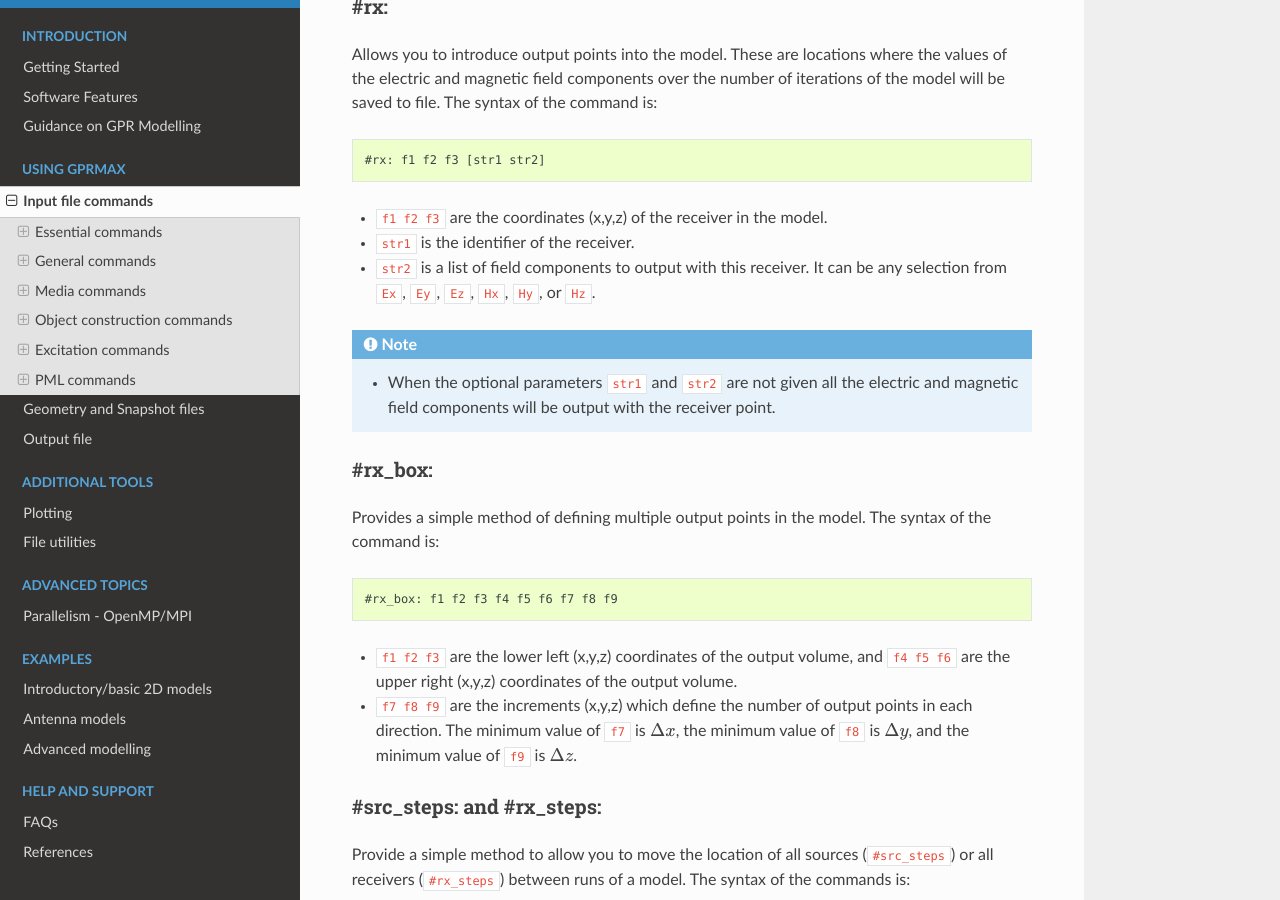
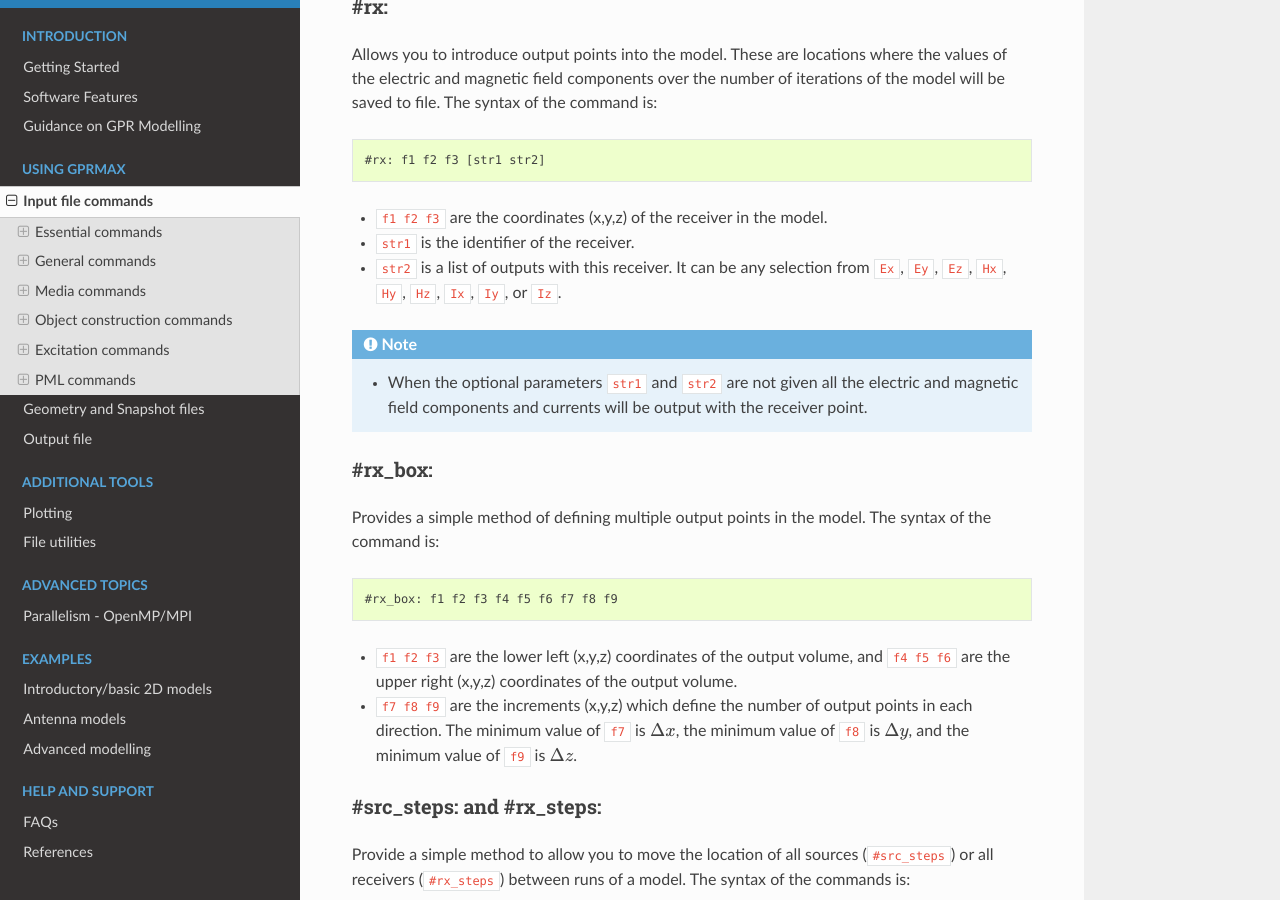
Before and after one commit to gprMax/gprMax, a Sphinx documentation site: the page built from docs/source/input.rst, in a window 1280 px wide and 900 px high, scrolled down 23770 px. Built offline with Sphinx 7.4.7 and the Read the Docs theme 2.0.0, drawn with Linux system fonts in a browser that asks for light colours.

Commit message:
Updated info on receiver outputs.

```diff
--- a/docs/source/input.rst
+++ b/docs/source/input.rst
@@ -805,11 +805,11 @@
 
 * ``f1 f2 f3`` are the coordinates (x,y,z) of the receiver in the model.
 * ``str1`` is the identifier of the receiver.
-* ``str2`` is a list of field components to output with this receiver. It can be any selection from ``Ex``, ``Ey``, ``Ez``, ``Hx``, ``Hy``, or ``Hz``.
+* ``str2`` is a list of outputs with this receiver. It can be any selection from ``Ex``, ``Ey``, ``Ez``, ``Hx``, ``Hy``, ``Hz``, ``Ix``, ``Iy``, or ``Iz``.
 
 .. note::
 
-    * When the optional parameters ``str1`` and ``str2`` are not given all the electric and magnetic field components will be output with the receiver point.
+    * When the optional parameters ``str1`` and ``str2`` are not given all the electric and magnetic field components and currents will be output with the receiver point.
 
 #rx_box:
 --------
```
